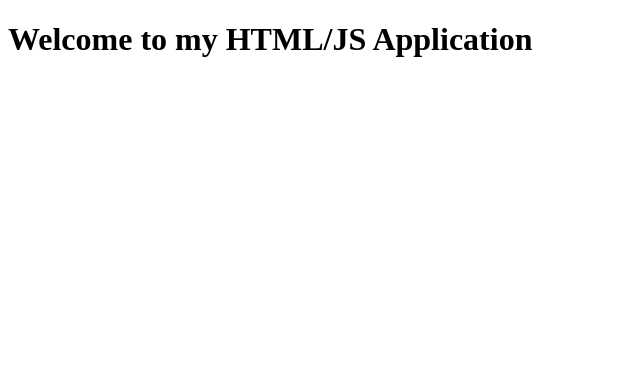
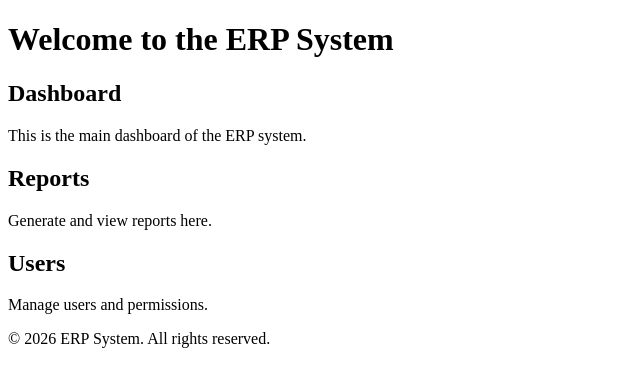
Before and after one commit to jhos638m/H-JDISE-OS, a plain HTML site: page index.html in a window 1280 px wide. Shown: the whole page, without its empty margins (0-640 px from the left). Drawn offline with Linux system fonts and the light colour scheme.

Commit message:
Create index.html with complete HTML structure for ERP system

```diff
--- a/index.html
+++ b/index.html
@@ -3,9 +3,29 @@
 <head>
     <meta charset="UTF-8">
     <meta name="viewport" content="width=device-width, initial-scale=1.0">
-    <title>HTML & JS Application</title>
+    <title>ERP System</title>
+    <link rel="stylesheet" href="styles.css">
 </head>
 <body>
-    <h1>Welcome to my HTML/JS Application</h1>
+    <header>
+        <h1>Welcome to the ERP System</h1>
+    </header>
+    <main>
+        <section>
+            <h2>Dashboard</h2>
+            <p>This is the main dashboard of the ERP system.</p>
+        </section>
+        <section>
+            <h2>Reports</h2>
+            <p>Generate and view reports here.</p>
+        </section>
+        <section>
+            <h2>Users</h2>
+            <p>Manage users and permissions.</p>
+        </section>
+    </main>
+    <footer>
+        <p>&copy; 2026 ERP System. All rights reserved.</p>
+    </footer>
 </body>
 </html>
```
